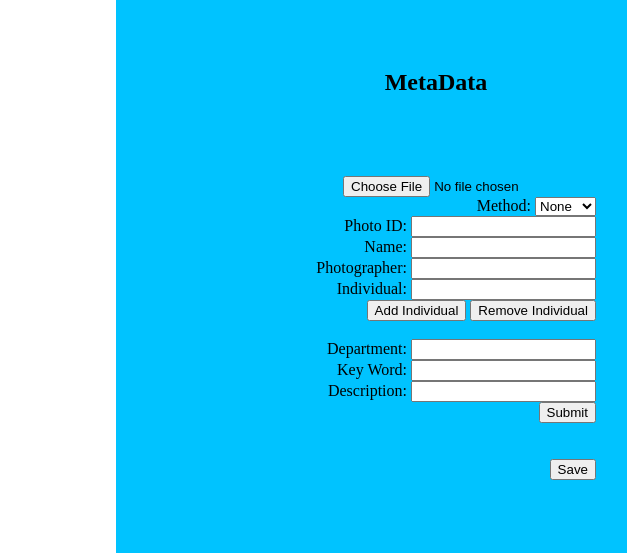
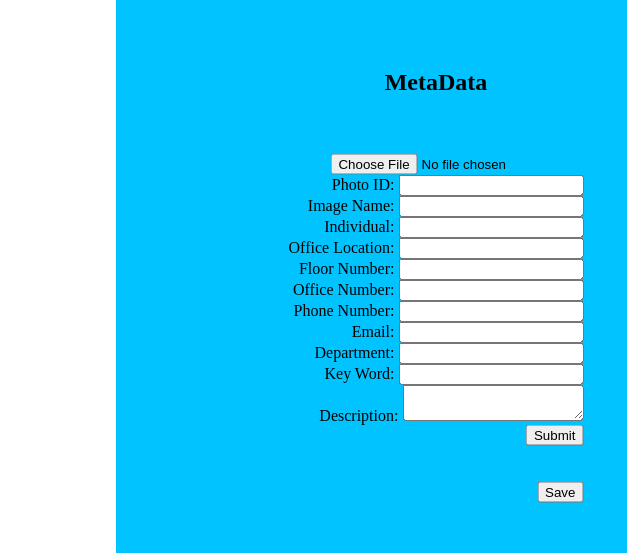
Before and after one commit to DanielSPearson/metapix, a plain HTML site: page index.html in a window 1280 px wide. Shown: the top 553 px of the page, 524-1151 px from the left. Drawn offline with nearby package versions, Linux system fonts and the light colour scheme.

Commit message:
Removed extraTextBoxes functionality and added jsonUpload feature

```diff
--- a/extraTextBoxes.js
+++ /dev/null
@@ -1,18 +0,0 @@
-//The code that adds and removes extra text input boxes for the field that requires it
-function add_i() {
-  var i_new_chq_no = parseInt($("#i_total_chq").val()) + 1;
-  var i_new_input =
-    "<input type='text' class='form' id='i_new_" + i_new_chq_no + "'/>";
-  console.log(i_new_chq_no);
-  console.log(i_new_input);
-  $("#i_chq").append(i_new_input);
-  $("#i_total_chq").val(i_new_chq_no);
-}
-
-function remove_i() {
-  var i_last_chq_no = $("#i_total_chq").val();
-  if (i_last_chq_no > 1) {
-    $("#i_new_" + i_last_chq_no).remove();
-    $("#i_total_chq").val(i_last_chq_no - 1);
-  }
-}
--- a/index.html
+++ b/index.html
@@ -1,10 +1,10 @@
 <!DOCTYPE html>
 <html lang="en">
   <head>
-    <meta charset="UTF-8">
-    <meta http-equiv="X-UA-Compatible" content="IE=edge">
-    <meta name="viewport" content="width=device-width, initial-scale=1.0">
-    <link rel="stylesheet" href="style-main.css">
+    <meta charset="UTF-8" />
+    <meta http-equiv="X-UA-Compatible" content="IE=edge" />
+    <meta name="viewport" content="width=device-width, initial-scale=1.0" />
+    <link rel="stylesheet" href="style-main.css" />
     <title>Document</title>
   </head>
   <body>
@@ -13,9 +13,13 @@
       <div class="leftCentered">
         <h2>Upload Your Image Here</h2>
         <div class="uploader">
-      <input type="file" id="image_upload" accept="image/jpeg, image/png, image/jpg"/>
+          <input
+            type="file"
+            id="image_upload"
+            accept="image/jpeg, image/png, image/jpg"
+          />
 
-      <img id="image"/>
+          <img id="image" />
         </div>
       </div>
     </div>
@@ -25,63 +29,58 @@
       <div class="rightCentered">
         <h2>MetaData</h2>
         <p></p>
-
       </div>
       <div class="metadata">
         <!--<form action="aws-api" method="post"> -->
         <form id="formElem">
-      <input type="file" id="json-file" accept=".json">
+          <input type="file" id="json-input" accept=".json" />
           <!--      <button id="import">Import Fields</button> -->
-      <br>
-      <label for="method">Method:</label>
-      <select name="method" id="method" class="form">
-        <option value="none">None</option>
-        <option value="phone">Phone</option>
-        <option value="slr">SLR</option>
-        <option value="aerial">Aerial</option>
-      </select>
-      <br>
+          <br />
           <label for="photoId">Photo ID:</label>
-        <input type="text" id="photoId" class="form"/>
-        <br>
-      <label for="Name">Name:</label>
-        <input type="text" id="Name" class="form"/>
-        <br>
-      <label for="photographer">Photographer:</label>
-        <input type="text" id="photographer" class="form"/>
-        <br>
+          <input type="text" id="photoId" class="form" name="Photo ID" />
+          <br />
+          <label for="imageName">Image Name:</label>
+          <input type="text" id="imageName" class="form" name="Image Name" />
+          <br />
           <label for="individual">Individual:</label>
-        <input type="text" class="form" id="i_new_1"/>
-        <button type="button" onclick="add_i()" id="add-i-line">Add Individual</button>
-        <button type="button" onclick="remove_i()" id="remove-i-line">Remove Individual</button>
-        <div id="i_chq"></div>
-        <input type="hidden" value="1" id="i_total_chq"/>
-        <br>
+          <input type="text" id="individual" class="form" name="Individual" />
+          <br />
+          <label for="officeLocation">Office Location:</label>
+          <input type="text" id="officeLocation" class="form" name="Office Location"/>
+          <br />
+          <label for="floorNumber">Floor Number:</label>
+          <input type="text" id="floorNumber" class="form" name="Floor Number"/>
+          <br />
+          <label for="officeNumber">Office Number:</label>
+          <input type="text" id="officeNumber" class="form" name="Office Number"/>
+          <br />
+          <label for="phoneNumber">Phone Number:</label>
+          <input type="text" id="phoneNumber" class="form" name="Phone Number"/>
+          <br />
+          <label for="email">Email:</label>
+          <input type="text" id="email" class="form" name="Email"/>
+          <br />
           <label for="department">Department:</label>
-        <input type="text" id="department" class="form"/>
-        <br>
+          <input type="text" id="department" class="form" name="Department"/>
+          <br />
           <label for="keyWord">Key Word:</label>
-        <input type="text" id="keyWord" class="form"/>
-        <br>
+          <input type="text" id="keyWord" class="form" name="Key Word"/>
+          <br />
           <label for="description">Description:</label>
-        <input type="text" id="description" class="form"/>
-        <br>
+          <textarea name="Description" id="description" class="form"></textarea>
+          <br />
 
           <button type="submit">Submit</button>
-      <br>
-      <br>
-      <br>
+          <br />
+          <br />
+          <br />
           <button type="button" onclick="save()">Save</button>
-
-
-
-
         </form>
       </div>
     </div>
     <script src="imageUpload.js"></script>
-<script src="extraTextBoxes.js"></script>
     <script src="https://ajax.googleapis.com/ajax/libs/jquery/2.1.1/jquery.min.js"></script>
+    <script src="jsonUpload.js"></script>
     <script src="save.js"></script>
   </body>
 </html>
--- /dev/null
+++ b/jsonUpload.js
@@ -0,0 +1,36 @@
+// Get the file input and form input elements
+const fileInput = document.getElementById('json-input');
+const formInputs = document.querySelectorAll('input[type=text], textarea');
+
+// Listen for a file to be selected
+fileInput.addEventListener('change', () => {
+  const file = fileInput.files[0];
+
+  // Create a new FileReader object
+  const reader = new FileReader();
+
+  // Handle the file once it's loaded
+  reader.onload = (event) => {
+    try {
+      // Parse the JSON data from the file
+      const data = JSON.parse(event.target.result);
+
+      // Populate the form fields with the data
+      formInputs.forEach((input) => {
+        if (data[input.name]) {
+          input.value = data[input.name];
+        }
+      });
+    } catch (error) {
+      console.error("Error reading file: " + error.message);
+    }
+  };
+
+  // Handle any read errors
+  reader.onerror = (event) => {
+    console.error("Error reading file: " + event.target.error);
+  };
+
+  // Read the file as text
+  reader.readAsText(file);
+});
```
Lines whose indentation alone changed are shown as unchanged.
